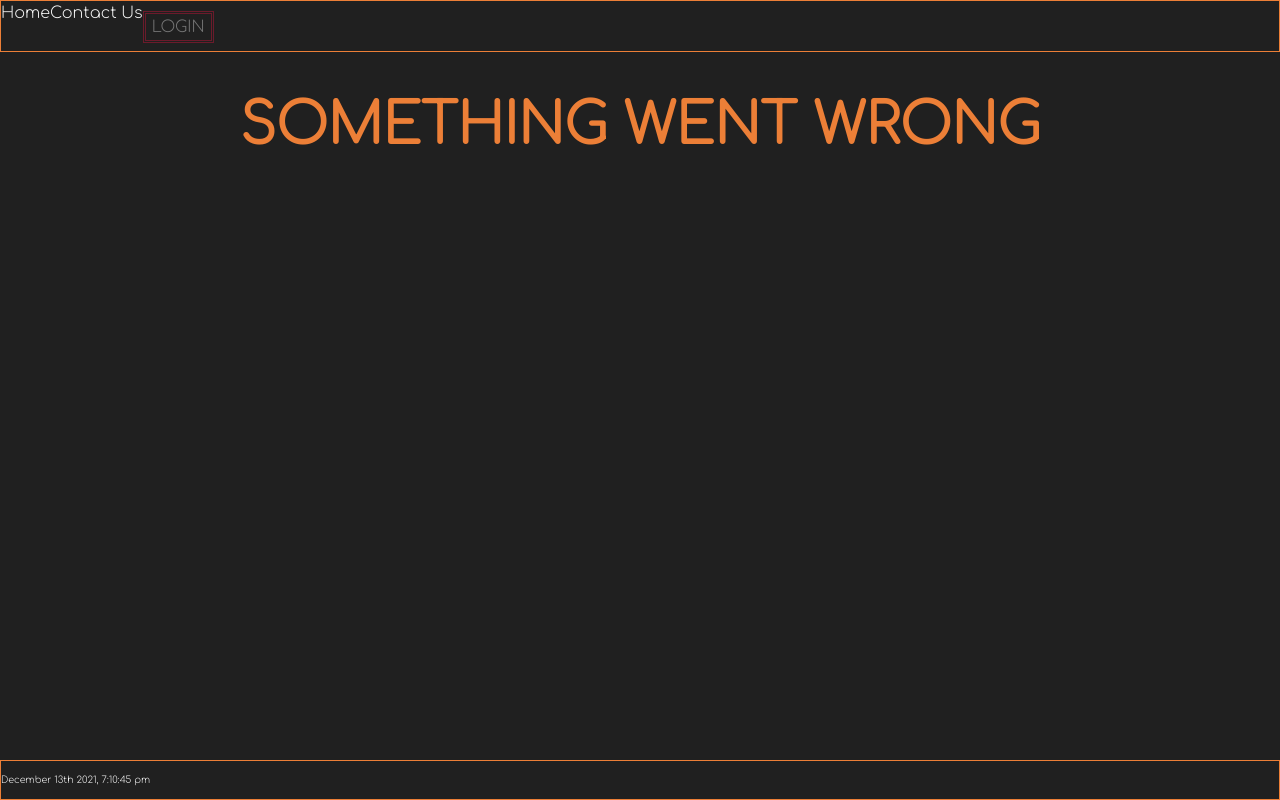
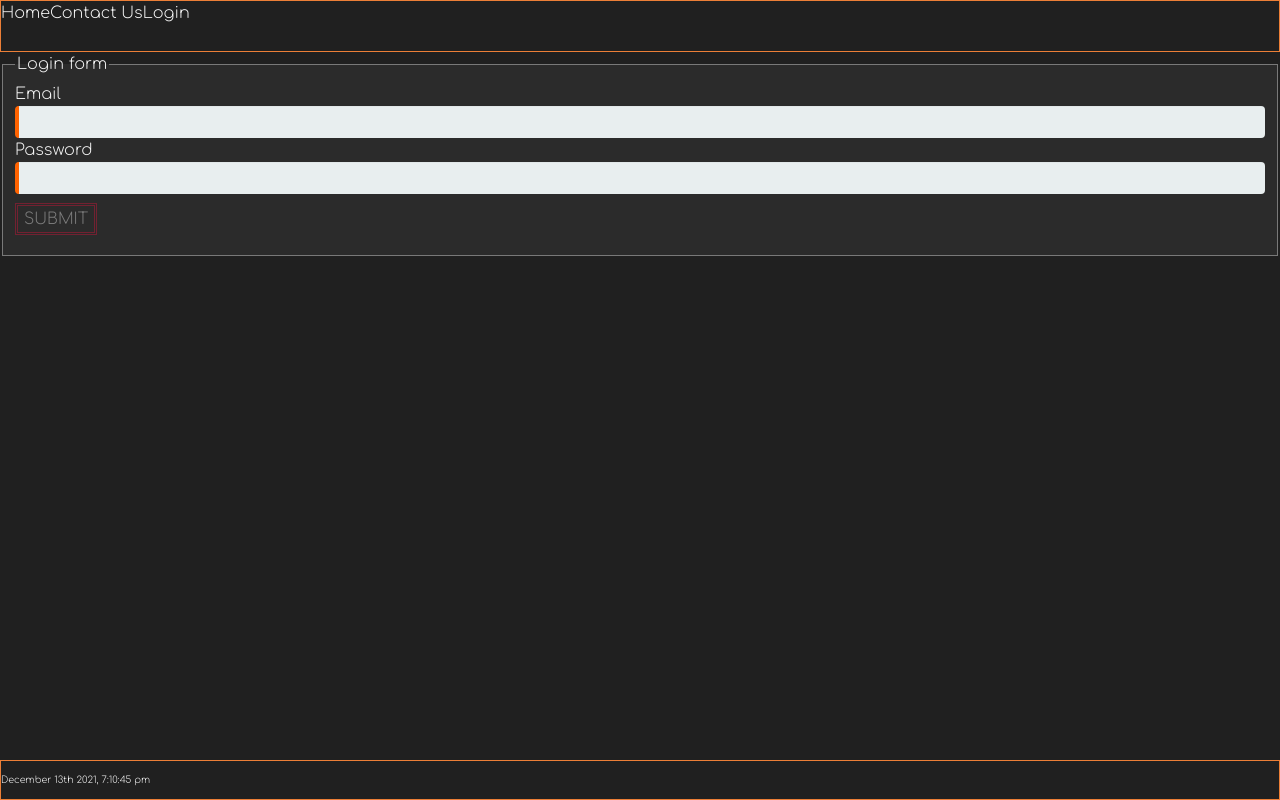
Before and after one commit to MeGallin/checkasport, a React (Create React App) app in the folder frontend/: page /login in a window 1280 px wide. Built offline with nearby package versions, Linux system fonts and the light colour scheme.

Commit message:
login and logout working

```diff
--- a/frontend/src/App.js
+++ b/frontend/src/App.js
@@ -4,6 +4,7 @@ import Header from './components/header/Header';
 import Footer from './components/footer/Footer';
 import HomeView from './views/HomeView/HomeView';
 import ContactFormView from './views/contactFormView/ContactFormView';
+import LoginFormView from './views/loginFormView/LoginFormView';
 import ErrorView from './views/errorView/ErrorView';
 
 // Change the display width by removing the --fluid after the container class
@@ -16,6 +17,7 @@ const App = () => {
           <Routes>
             <Route path="/" element={<HomeView />} exact />
             <Route path="/contact" element={<ContactFormView />} />
+            <Route path="/login" element={<LoginFormView />} />
             <Route path="*" element={<ErrorView />} />
           </Routes>
         </div>
--- a/frontend/src/components/header/Header.jsx
+++ b/frontend/src/components/header/Header.jsx
@@ -1,23 +1,35 @@
 import React from 'react';
 import { Link } from 'react-router-dom';
+import { useDispatch, useSelector } from 'react-redux';
 import './Header.scss';
 import Button from '../../components/button/Button';
+import { logoutAction } from '../../store/actions/userActions';
 
 const Header = () => {
-  const handleClick = () => {
-    alert('clicked');
+  const dispatch = useDispatch();
+  const userLogin = useSelector((state) => state.userLogin);
+  const { userInfo } = userLogin;
+
+  const handleLogout = () => {
+    dispatch(logoutAction());
   };
+
   return (
     <header>
       <nav>
         <Link to="/">Home</Link>
         <Link to="/contact">Contact Us</Link>
-        <Button
-          colour="primary"
-          text="login"
-          className="btn"
-          onClick={handleClick}
-        />
+        {userInfo ? (
+          <Button
+            colour="primary"
+            text="logout"
+            className="btn"
+            onClick={handleLogout}
+            disabled={false}
+          />
+        ) : (
+          <Link to="/login">Login</Link>
+        )}
       </nav>
     </header>
   );
--- a/frontend/src/index.scss
+++ b/frontend/src/index.scss
@@ -122,3 +122,23 @@ h6 {
 }
 
 /* General global stye settings */
+
+fieldset.fieldSet {
+  border: 1px solid $border-colour;
+  background-color: rgba(51, 51, 51, 0.6);
+}
+/* SCROLL-BAR CUSTOM STYLING */
+::-webkit-scrollbar {
+  width: 10px;
+}
+::-webkit-scrollbar-track {
+  background: $main-bg-colour;
+}
+::-webkit-scrollbar-thumb {
+  background: $main-font-colour;
+  border-radius: 10px;
+}
+::-webkit-scrollbar-thumb:hover {
+  background: $border-colour;
+}
+/* SCROLL-BAR CUSTOM STYLING */
--- /dev/null
+++ b/frontend/src/store/actions/userActions.js
@@ -0,0 +1,42 @@
+import axios from 'axios';
+import {
+  USER_LOGIN_FAILURE,
+  USER_LOGIN_REQUEST,
+  USER_LOGIN_SUCCESS,
+  USER_LOGOUT,
+} from '../constants/userConstants';
+
+export const loginAction = (email, password) => async (dispatch) => {
+  try {
+    dispatch({
+      type: USER_LOGIN_REQUEST,
+    });
+
+    const config = {
+      headers: {
+        'Content-Type': 'application/json',
+      },
+    };
+
+    const { data } = await axios.post(
+      'http://localhost:5000/api/users/login',
+      { email: email, password: password },
+      config,
+    );
+    dispatch({ type: USER_LOGIN_SUCCESS, payload: data });
+    localStorage.setItem('userInfo', JSON.stringify(data));
+  } catch (error) {
+    dispatch({
+      type: USER_LOGIN_FAILURE,
+      payload:
+        error.response && error.response.data.message
+          ? error.response.data.message
+          : error.message,
+    });
+  }
+};
+
+export const logoutAction = () => (dispatch) => {
+  localStorage.removeItem('userInfo');
+  dispatch({ type: USER_LOGOUT });
+};
--- /dev/null
+++ b/frontend/src/store/constants/userConstants.js
@@ -0,0 +1,4 @@
+export const USER_LOGIN_REQUEST = 'USER_LOGIN_REQUEST';
+export const USER_LOGIN_SUCCESS = 'USER_LOGIN_SUCCESS';
+export const USER_LOGIN_FAILURE = 'USER_LOGIN_FAILURE';
+export const USER_LOGOUT = 'USER_LOGOUT';
--- /dev/null
+++ b/frontend/src/store/reducers/userReducers.js
@@ -0,0 +1,22 @@
+import {
+  USER_LOGIN_FAILURE,
+  USER_LOGIN_REQUEST,
+  USER_LOGIN_SUCCESS,
+  USER_LOGOUT,
+} from '../constants/userConstants';
+
+export const userLoginReducer = (state = {}, action) => {
+  switch (action.type) {
+    case USER_LOGIN_REQUEST:
+      return { ...state, loading: true };
+    case USER_LOGIN_SUCCESS:
+      return { ...state, loading: false, userInfo: action.payload };
+    case USER_LOGIN_FAILURE:
+      return { ...state, loading: false, error: action.payload };
+    case USER_LOGOUT:
+      return {};
+
+    default:
+      return { ...state };
+  }
+};
--- a/frontend/src/store/store.js
+++ b/frontend/src/store/store.js
@@ -3,10 +3,12 @@ import thunk from 'redux-thunk';
 import { composeWithDevTools } from 'redux-devtools-extension';
 import { contactFormReducer } from './reducers/contactFormReducers';
 import { servicesListReducer } from './reducers/servicesReducers';
+import { userLoginReducer } from './reducers/userReducers';
 
 const reducer = combineReducers({
   servicesList: servicesListReducer,
   contactForm: contactFormReducer,
+  userLogin: userLoginReducer,
 });
 
 const middleware = [thunk];
--- a/frontend/src/views/contactFormView/ContactFormView.jsx
+++ b/frontend/src/views/contactFormView/ContactFormView.jsx
@@ -62,6 +62,8 @@ const ContactFormView = ({ type }) => {
         <LoadingSpinner />
       ) : (
         <div className="contact-form-view-wrapper">
+          <fieldset className="fieldSet">
+            <legend>Login form</legend>
             <form onSubmit={handleSubmit}>
               <InputField
                 label="Name"
@@ -96,8 +98,8 @@ const ContactFormView = ({ type }) => {
                   Message{' '}
                   {message.length >= 10 ? null : (
                     <span className="small-text-message">
-                    Requires a minimum of 10 characters and currently there are{' '}
-                    {message.length}
+                      [ Requires 10 characters and currently there are{' '}
+                      {message.length} ]
                     </span>
                   )}
                   <textarea
@@ -126,6 +128,7 @@ const ContactFormView = ({ type }) => {
                 }
               ></Button>
             </form>
+          </fieldset>
         </div>
       )}
     </>
--- /dev/null
+++ b/frontend/src/views/loginFormView/LoginFormView.jsx
@@ -0,0 +1,85 @@
+import React, { useState, useEffect } from 'react';
+import { useDispatch, useSelector } from 'react-redux';
+import { useNavigate } from 'react-router-dom';
+
+import InputField from '../../components/inputField/InputField';
+import Button from '../../components/button/Button';
+import { loginAction } from '../../store/actions/userActions';
+import './LoginFormView.scss';
+
+const LoginFormView = () => {
+  const navigate = useNavigate();
+
+  const passwordRegEx = /^(?=.*\d)(?=.*[a-z])(?=.*[A-Z])[0-9a-zA-Z]{6,}$/;
+  const emailRegEx =
+    /^[a-zA-Z0-9.!#$%&'*+/=?^_`{|}~-]+@[a-zA-Z0-9](?:[a-zA-Z0-9-]{0,61}[a-zA-Z0-9])?(?:\.[a-zA-Z0-9](?:[a-zA-Z0-9-]{0,61}[a-zA-Z0-9])?)+$/;
+
+  const [email, setEmail] = useState('');
+  const [password, setPassword] = useState('');
+
+  const dispatch = useDispatch();
+  const userLogin = useSelector((state) => state.userLogin);
+  const { loading, error, userInfo } = userLogin;
+
+  console.log(userInfo);
+
+  useEffect(() => {
+    if (userInfo && userInfo !== undefined) {
+      navigate('/');
+    }
+  }, [userInfo]);
+
+  const handleSubmit = (e) => {
+    e.preventDefault();
+    // Dispatch login
+    dispatch(loginAction(email, password));
+  };
+
+  return (
+    <div className="login-form-wrapper">
+      {error}
+      {loading}
+      <fieldset className="fieldSet">
+        <legend>Login form</legend>
+        <form onSubmit={handleSubmit}>
+          <InputField
+            label="Email"
+            type="email"
+            name={email}
+            value={email}
+            onChange={(e) => setEmail(e.target.value)}
+            className={!emailRegEx.test(email) ? 'invalid' : 'entered'}
+            error={
+              !emailRegEx.test(email) && email.length !== 0
+                ? `Invalid email address.`
+                : null
+            }
+          />
+          <InputField
+            label="Password"
+            type="password"
+            name={password}
+            value={password}
+            required
+            className={!passwordRegEx.test(password) ? 'invalid' : 'entered'}
+            error={
+              !passwordRegEx.test(password) && password.length !== 0
+                ? `Password must contain at least 1 uppercase letter and a number`
+                : null
+            }
+            onChange={(e) => setPassword(e.target.value)}
+          />
+
+          <Button
+            colour="transparent"
+            text="submit"
+            className="btn"
+            disabled={!passwordRegEx.test(password) || !emailRegEx.test(email)}
+          ></Button>
+        </form>
+      </fieldset>
+    </div>
+  );
+};
+
+export default LoginFormView;
--- /dev/null
+++ b/frontend/src/views/loginFormView/LoginFormView.scss
@@ -0,0 +1,5 @@
+@import '../../index.scss';
+@import '../../scssMixIn.scss';
+
+.login-form-wrapper {
+}
```
Lines whose indentation alone changed are shown as unchanged.
